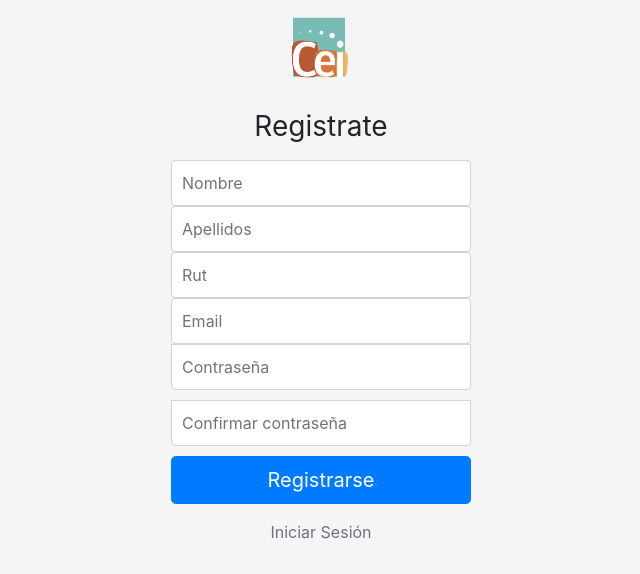
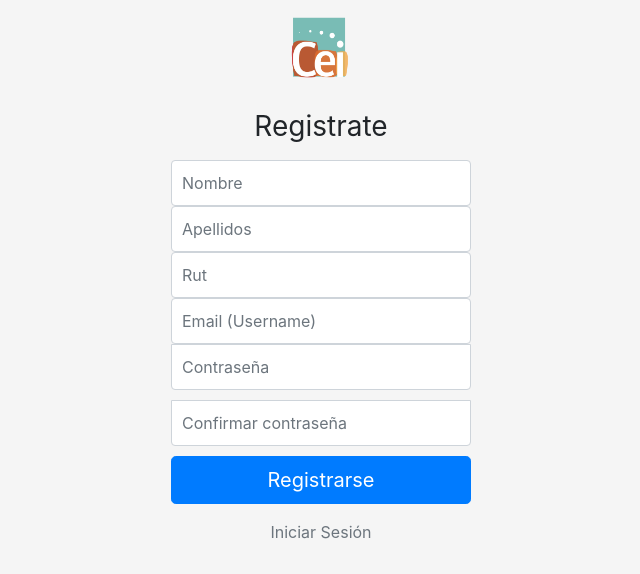
Before and after one commit to DCC-CC4401/2018-1-Soft-of-War-T3, a Django app: a page that uses Inventario/templates/Inventario/perfil_form.html in a window 1280 px wide. Shown: the part 113-687 px from the top of the page, without its empty margins (319-959 px from the left). Run offline with Django 3.2, Linux system fonts and the light colour scheme; some libraries are stand-ins or nearby versions.

Commit message:
Cambios menores login y comentarios

```diff
--- a/Inventario/models.py
+++ b/Inventario/models.py
@@ -6,6 +6,7 @@ from django.db.models.signals import post_save
 from django.dispatch import receiver
 
 
+#Extención del modelo Usuario que incluye django
 class Perfil(models.Model):
     usuario = models.OneToOneField(User, on_delete=models.CASCADE)
     image = models.ImageField(upload_to='img/photos/', default='img/photos/default.png')
--- a/Inventario/templates/Inventario/perfil_form.html
+++ b/Inventario/templates/Inventario/perfil_form.html
@@ -29,7 +29,7 @@
          <input class="form-control" type="text" name="last_name" placeholder="Apellidos">
         <input class="form-control" type="text" name="rut" placeholder="Rut">
          <input class="form-control" type="hidden" name="username" id ="username">
-         <input class="form-control" type="text" name="email" id = "email" placeholder="Email">
+         <input class="form-control" type="text" name="email" id = "email" placeholder="Email (Username)">
          <input class="form-control" type="password" name="password1" placeholder="Contraseña">
          <input class="form-control" type="password" name="password2" placeholder="Confirmar contraseña">
 
--- a/Inventario/views.py
+++ b/Inventario/views.py
@@ -282,6 +282,8 @@ def busqueda_avanzada(request):
             context['search_len'] = len(search)
     return render(request, 'busqueda_avanzada.html', context)
 
+
+#vista que registra usuarios
 class SignUpView(CreateView):
     model = Perfil
     form_class = SignUpForm
@@ -297,9 +299,11 @@ class SignUpView(CreateView):
         login(self.request, usuario)
         return redirect('/')
 
+#vista que permite cerrar sesion
 class SignOutView(LogoutView):
     pass
 
+#Vista del login
 class SignInView(LoginView):
     template_name = 'Inventario/iniciar_sesion.html'
 
```
Also changed, not shown: db.sqlite3.
